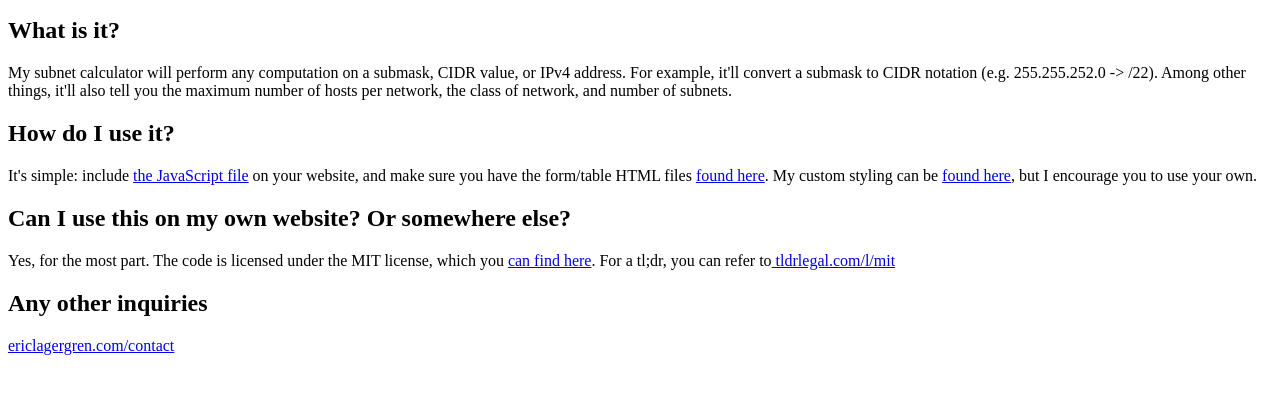
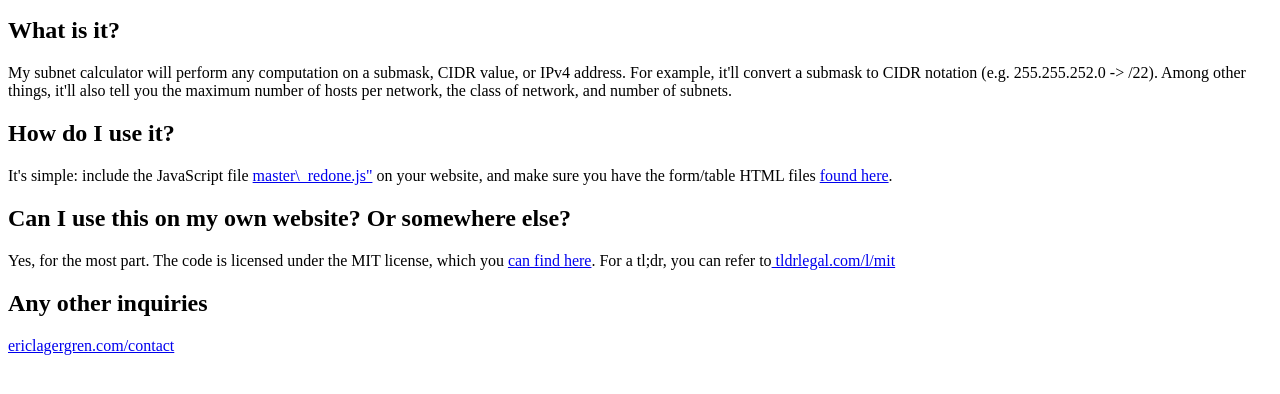
Before and after one commit to ericlagergren/cidr-javascript, a plain HTML site: page about/index.html in a window 1280 px wide. Shown: the part 96-490 px from the top of the page. Drawn offline with Linux system fonts and the light colour scheme.

Commit message:
edited button... again

```diff
--- a/about/index.html
+++ b/about/index.html
@@ -3,18 +3,18 @@
 	<title>Subnetting Calculator // About</title>
 </head>
 <body>
+
 <h1>Subnetting Calculator</h1>
 <h2>Visit: <a href="subnetting.ericlagergren.com">subnetting.ericlagergren.com</a> for a working calculator</h2>
 <h2>What is it?</h2>
 <p>My subnet calculator will perform any computation on a submask, CIDR value, or IPv4 address. For example, it'll convert a submask to CIDR notation (e.g. 255.255.252.0 -> /22). Among other things, it'll also tell you the maximum number of hosts per network, the class of network, and number of subnets.<p>
 <h2>How do I use it?</h2>
-<p>It's simple: include <a href="/src/js/master_redone.js">the JavaScript file</a> on your website, and make sure you have the form/table HTML files <a href="/src/html/html.html">found here</a>. My custom styling can be <a href="/assets/css/style.css">found here</a>, but I encourage you to use your own.</p>
+<p>It's simple: include the JavaScript file <a href="//subnetting.ericlagergren.com/src/js/master_redone.js">master\_redone.js"</a> on your website, and make sure you have the form/table HTML files <a href="//subnetting.ericlagergren.com/src/html/html.hml">found here</a>.</p>
 <h2>Can I use this on my own website? Or somewhere else?</h2>
 <p>Yes, for the most part. The code is licensed under the MIT license, which you <a href="/license.txt">can find here</a>. For a tl;dr, you can refer to<a href="https://tldrlegal.com/license/mit-license"> tldrlegal.com/l/mit</a></p>
 
 <h2>Any other inquiries</h2>
 <p><a href="http://www.ericlagergren.com/contact">ericlagergren.com/contact</a></p>
 
-
 </body>
 </html>
```
Also changed, not shown: 1 other file.
